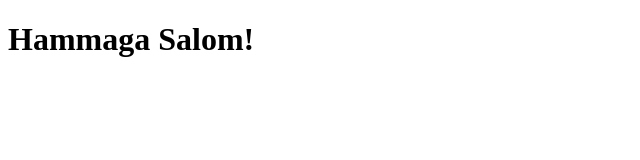
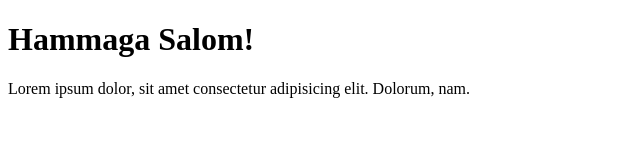
Before and after one commit to olimjon1122/git_crash_course, a plain HTML site: page index.html in a window 1280 px wide. Shown: the whole page, without its empty margins (0-640 px from the left). Drawn offline with Linux system fonts and the light colour scheme.

Commit message:
first commit

```diff
--- a/index.html
+++ b/index.html
@@ -8,5 +8,8 @@
   </head>
   <body>
     <h1>Hammaga Salom!</h1>
+    <p>
+      Lorem ipsum dolor, sit amet consectetur adipisicing elit. Dolorum, nam.
+    </p>
   </body>
 </html>
```
